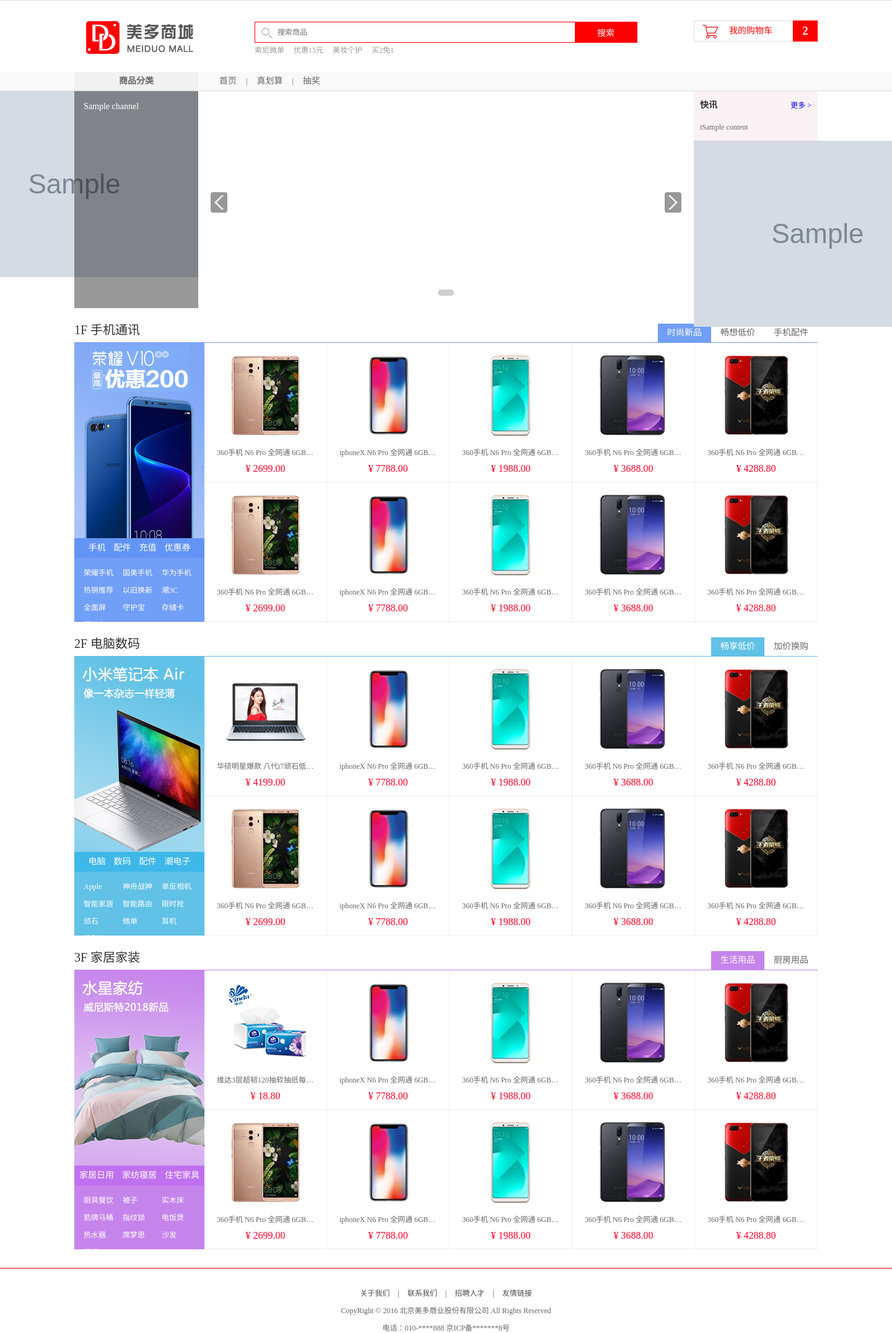
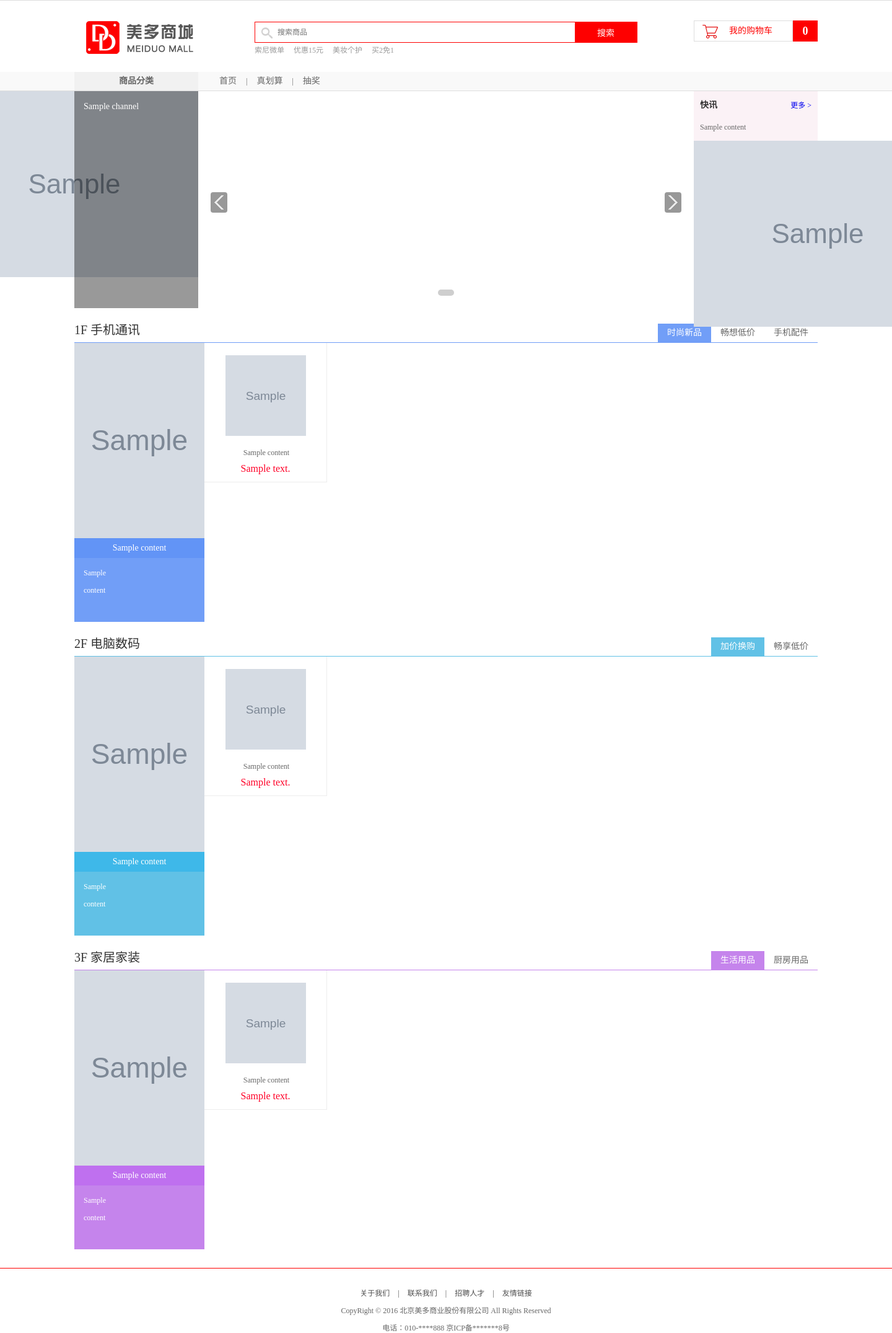
Before and after one commit to YeleZY/meiduo_mall27, a Python web app: template meiduo_mall/meiduo_mall/templates/index.html in a window 1440 px wide; the page is wider, and only the part inside the window is pictured. Shown: the part 29-2179 px from the top of that part at 62% size. Run offline with Jinja, Linux system fonts and the light colour scheme; the template is opened without the code that fills it: most values are stand-ins (such as "Sample title", 1, 10 or a date in 2020); grey boxes marked "Sample" are stand-in pictures.

Commit message:
展示首页商品广告

```diff
--- a/meiduo_mall/meiduo_mall/templates/index.html
+++ b/meiduo_mall/meiduo_mall/templates/index.html
@@ -1,4 +1,5 @@
-<!DOCTYPE html PUBLIC "-//W3C//DTD XHTML 1.0 Transitional//EN" "http://www.w3.org/TR/xhtml1/DTD/xhtml1-transitional.dtd">
+<!DOCTYPE html PUBLIC "-//W3C//DTD XHTML 1.0 Transitional//EN"
+        "http://www.w3.org/TR/xhtml1/DTD/xhtml1-transitional.dtd">
 <html xmlns="http://www.w3.org/1999/xhtml" xml:lang="en">
 <head>
     <meta http-equiv="Content-Type" content="text/html;charset=UTF-8">
@@ -31,16 +32,16 @@
                     <span>|</span>
                     <a href="/info/">用户中心</a>
                     <span>|</span>
-					<a href="../static/cart.html">我的购物车</a>
+                    <a href="/carts/">我的购物车</a>
                     <span>|</span>
-					<a href="../static/user_center_order.html">我的订单</a>
+                    <a href="/orders/info/1/">我的订单</a>
                 </div>
             </div>
         </div>
     </div>
 
     <div class="search_bar clearfix">
-		<a href="index.html" class="logo fl"><img src="../static/images/logo.png"></a>
+        <a href="/" class="logo fl"><img src="/static/images/logo.png"></a>
         <div class="search_wrap fl">
             <form method="get" action="/search/" class="search_con">
                 <input type="text" class="input_text fl" name="q" placeholder="搜索商品">
@@ -54,19 +55,14 @@
             </ul>
         </div>
 
-		<div class="guest_cart fr">
-			<a href="../static/cart.html" class="cart_name fl">我的购物车</a>
-			<div class="goods_count fl" id="show_count">2</div>
+        <div @mouseenter="get_carts" class="guest_cart fr" v-cloak>
+            <a href="/carts/" class="cart_name fl">我的购物车</a>
+            <div class="goods_count fl" id="show_count">[[ cart_total_count ]]</div>
             <ul class="cart_goods_show">
-				<li>
-					<img src="../static/images/goods/goods001.jpg" alt="商品图片">
-					<h4>华为 HUAWEI P10 Plus 6GB+64GB 钻雕金 移动联通电信4G手机 双卡双待</h4>
-					<div>1</div>
-				</li>
-				<li>
-					<img src="../static/images/goods/goods002.jpg" alt="商品图片">
-					<h4>Apple iPhoneX 64GB 深空灰色 移动联通电信4G手机</h4>
-					<div>1</div>
+                <li v-for="sku in carts">
+                    <img :src="sku.default_image_url" alt="商品图片">
+                    <h4>[[ sku.name ]]</h4>
+                    <div>[[ sku.count ]]</div>
                 </li>
             </ul>
         </div>
@@ -88,7 +84,7 @@
     <div class="pos_center_con clearfix">
         <ul class="slide">
             {% for content in contents.index_lbt %}
-			<li><a href="{{ content.url }}"><img src="{{ content.image }}" alt="{{ content.title }}"></a></li>
+                <li><a href="{{ content.url }}"><img src="{{ content.image.url }}" alt="{{ content.title }}"></a></li>
             {% endfor %}
         </ul>
         <div class="prev"></div>
@@ -106,7 +102,7 @@
                     <div class="level2">
                         {% for cat2 in group.sub_cats %}
                             <div class="list_group">
-						<div class="group_name fl">{{ cat2.name }}&gt; &gt;</div>
+                                <div class="group_name fl">{{ cat2.name }} &gt;</div>
                                 <div class="group_detail fl">
                                     {% for cat3 in cat2.sub_cats %}
                                         <a href="/list/{{ cat3.id }}/1/">{{ cat3.name }}</a>
@@ -114,21 +110,6 @@
                                 </div>
                             </div>
                         {% endfor %}
-					<div class="list_group">
-						<div class="group_name fl">运营商 &gt;</div>
-						<div class="group_detail fl">
-							<a href="#">合约机</a>
-							<a href="#">选号码</a>
-							<a href="#">固话宽带</a>
-							<a href="#">办套餐</a>
-							<a href="#">充话费/流量</a>
-							<a href="#">中国电信</a>
-							<a href="#">中国移动</a>
-							<a href="#">中国联通</a>
-							<a href="#">京东通信</a>
-							<a href="#">170选号</a>
-						</div>
-					</div>
                     </div>
                 </li>
             {% endfor %}
@@ -141,11 +122,11 @@
             </div>
             <ul class="news_list">
                 {% for content in contents.index_kx %}
-				<li><a href="{{ content.url }}">i{{ content.title }}</a></li>
+                    <li><a href="{{ content.url }}">{{ content.title }}</a></li>
                 {% endfor %}
             </ul>
             {% for content in contents.index_ytgg %}
-			<a href="{{ content.url }}" class="advs"><img src="{{ content.image }}"></a>
+                <a href="{{ content.url }}" class="advs"><img src="{{ content.image.url }}"></a>
             {% endfor %}
         </div>
     </div>
@@ -154,85 +135,53 @@
         <div class="list_title clearfix">
             <h3 class="fl" id="model01">1F 手机通讯</h3>
             <div class="subtitle fr">
-				<a href="javascript:;" class="active">时尚新品</a>
-				<a href="javascript:;">畅想低价</a>
-				<a href="javascript:;">手机配件</a>
+                <a @mouseenter="f1_tab=1" :class="f1_tab===1?'active':''">时尚新品</a>
+                <a @mouseenter="f1_tab=2" :class="f1_tab===2?'active':''">畅想低价</a>
+                <a @mouseenter="f1_tab=3" :class="f1_tab===3?'active':''">手机配件</a>
             </div>
         </div>
         <div class="goods_con clearfix">
             <div class="goods_banner fl">
-				<img src="../static/images/banner01.jpg">
+                <img src="{{ contents.index_1f_logo.0.image.url }}">
                 <div class="channel">
-					<a href="#">手机</a>
-					<a href="#">配件</a>
-					<a href="#">充值</a>
-					<a href="#">优惠券</a>
+                    {% for content in contents.index_1f_pd %}
+                        <a href="{{ content.url }}">{{ content.title }}</a>
+                    {% endfor %}
                 </div>
                 <div class="key_words">
-					<a href="#">荣耀手机</a>
-					<a href="#">国美手机</a>
-					<a href="#">华为手机</a>
-					<a href="#">热销推荐</a>
-					<a href="#">以旧换新</a>
-					<a href="#">潮3C</a>
-					<a href="#">全面屏</a>
-					<a href="#">守护宝</a>
-					<a href="#">存储卡</a>
-					<a href="#">保护套</a>
+                    {% for content in contents.index_1f_bq %}
+                        <a href="{{ content.url }}">{{ content.title }}</a>
+                    {% endfor %}
                 </div>
+
             </div>
             <div class="goods_list_con">
-				<ul class="goods_list fl goods_list_show">
+                <ul v-show="f1_tab===1" class="goods_list fl">
+                    {% for content in contents.index_1f_ssxp %}
                         <li>
-						<a href="http://itcast.cn/" class="goods_pic"><img src="../static/images/goods/goods003.jpg"></a>
-						<h4><a href="#" title="360手机 N6 Pro 全网通 6GB+128GB 极夜黑">360手机 N6 Pro 全网通 6GB+128GB 极夜黑</a></h4>
-						<div class="price">¥ 2699.00</div>
+                            <a href="{{ content.url }}" class="goods_pic"><img src="{{ content.image.url }}"></a>
+                            <h4><a href="{{ content.url }}" title="{{ content.title }}">{{ content.title }}</a></h4>
+                            <div class="price">{{ content.text }}</div>
                         </li>
+                    {% endfor %}
+                </ul>
+                <ul v-show="f1_tab===2" class="goods_list fl">
+                    {% for content in contents.index_1f_cxdj %}
                         <li>
-						<a href="#" class="goods_pic"><img src="../static/images/goods/goods002.jpg"></a>
-						<h4><a href="#">iphoneX N6 Pro 全网通 6GB+128GB 极夜黑</a></h4>
-						<div class="price">¥ 7788.00</div>
+                            <a href="{{ content.url }}" class="goods_pic"><img src="{{ content.image.url }}"></a>
+                            <h4><a href="{{ content.url }}" title="{{ content.title }}">{{ content.title }}</a></h4>
+                            <div class="price">{{ content.text }}</div>
                         </li>
+                    {% endfor %}
+                </ul>
+                <ul v-show="f1_tab===3" class="goods_list fl">
+                    {% for content in contents.index_1f_sjpj %}
                         <li>
-						<a href="#" class="goods_pic"><img src="../static/images/goods/goods001.jpg"></a>
-						<h4><a href="#">360手机 N6 Pro 全网通 6GB+128GB 极夜黑</a></h4>
-						<div class="price">¥ 1988.00</div>
+                            <a href="{{ content.url }}" class="goods_pic"><img src="{{ content.image.url }}"></a>
+                            <h4><a href="{{ content.url }}" title="{{ content.title }}">{{ content.title }}</a></h4>
+                            <div class="price">{{ content.text }}</div>
                         </li>
-					<li>
-						<a href="#" class="goods_pic"><img src="../static/images/goods/goods004.jpg"></a>
-						<h4><a href="#">360手机 N6 Pro 全网通 6GB+128GB 极夜黑</a></h4>
-						<div class="price">¥ 3688.00</div>
-					</li>
-					<li>
-						<a href="#" class="goods_pic"><img src="../static/images/goods/goods005.jpg"></a>
-						<h4><a href="#">360手机 N6 Pro 全网通 6GB+128GB 极夜黑</a></h4>
-						<div class="price">¥ 4288.80</div>
-					</li>
-					<li>
-						<a href="#" class="goods_pic"><img src="../static/images/goods/goods003.jpg"></a>
-						<h4><a href="#">360手机 N6 Pro 全网通 6GB+128GB 极夜黑</a></h4>
-						<div class="price">¥ 2699.00</div>
-					</li>
-					<li>
-						<a href="#" class="goods_pic"><img src="../static/images/goods/goods002.jpg"></a>
-						<h4><a href="#">iphoneX N6 Pro 全网通 6GB+128GB 极夜黑</a></h4>
-						<div class="price">¥ 7788.00</div>
-					</li>
-					<li>
-						<a href="#" class="goods_pic"><img src="../static/images/goods/goods001.jpg"></a>
-						<h4><a href="#">360手机 N6 Pro 全网通 6GB+128GB 极夜黑</a></h4>
-						<div class="price">¥ 1988.00</div>
-					</li>
-					<li>
-						<a href="#" class="goods_pic"><img src="../static/images/goods/goods004.jpg"></a>
-						<h4><a href="#">360手机 N6 Pro 全网通 6GB+128GB 极夜黑</a></h4>
-						<div class="price">¥ 3688.00</div>
-					</li>
-					<li>
-						<a href="#" class="goods_pic"><img src="../static/images/goods/goods005.jpg"></a>
-						<h4><a href="#">360手机 N6 Pro 全网通 6GB+128GB 极夜黑</a></h4>
-						<div class="price">¥ 4288.80</div>
-					</li>
+                    {% endfor %}
                 </ul>
             </div>
         </div>
@@ -242,84 +191,42 @@
         <div class="list_title clearfix">
             <h3 class="fl" id="model01">2F 电脑数码</h3>
             <div class="subtitle fr">
-			<a href="javascript:;" class="active">畅享低价</a>
-            <a href="javascript:;">加价换购</a>
+                <a @mouseenter="f2_tab=1" :class="f2_tab===1?'active':''">加价换购</a>
+                <a @mouseenter="f2_tab=2" :class="f2_tab===2?'active':''">畅享低价</a>
             </div>
         </div>
         <div class="goods_con clearfix">
             <div class="goods_banner fl">
-				<img src="../static/images/banner02.jpg">
+                <img src="{{ contents.index_2f_logo.0.image.url }}">
                 <div class="channel">
-					<a href="#">电脑</a>
-					<a href="#">数码</a>
-					<a href="#">配件</a>
-					<a href="#">潮电子</a>
+                    {% for content in contents.index_2f_pd %}
+                        <a href="{{ content.url }}">{{ content.title }}</a>
+                    {% endfor %}
                 </div>
                 <div class="key_words">
-					<a href="#">Apple</a>
-					<a href="#">神舟战神</a>
-					<a href="#">单反相机</a>
-					<a href="#">智能家居</a>
-					<a href="#">智能路由</a>
-					<a href="#">限时抢</a>
-					<a href="#">顽石</a>
-					<a href="#">微单</a>
-					<a href="#">耳机</a>
-					<a href="#">投影机</a>
+                    {% for content in contents.index_2f_bq %}
+                        <a href="{{ content.url }}">{{ content.title }}</a>
+                    {% endfor %}
                 </div>
             </div>
             <div class="goods_list_con">
-				<ul class="goods_list fl goods_list_show">
+                <ul v-show="f2_tab===1" class="goods_list fl">
+                    {% for content in contents.index_2f_cxdj %}
                         <li>
-						<a href="#" class="goods_pic"><img src="../static/images/goods/goods008.jpg"></a>
-						<h4><a href="#" title="华硕明星爆款 八代i7顽石低至4199">华硕明星爆款 八代i7顽石低至4199</a></h4>
-						<div class="price">¥ 4199.00</div>
+                            <a href="{{ content.url }}" class="goods_pic"><img src="{{ content.image.url }}"></a>
+                            <h4><a href="{{ content.url }}" title="{{ content.title }}">{{ content.title }}</a></h4>
+                            <div class="price">{{ content.text }}</div>
                         </li>
+                    {% endfor %}
+                </ul>
+                <ul v-show="f2_tab===2" class="goods_list fl">
+                    {% for content in contents.index_2f_jjhg %}
                         <li>
-						<a href="#" class="goods_pic"><img src="../static/images/goods/goods002.jpg"></a>
-						<h4><a href="#">iphoneX N6 Pro 全网通 6GB+128GB 极夜黑</a></h4>
-						<div class="price">¥ 7788.00</div>
+                            <a href="{{ content.url }}" class="goods_pic"><img src="{{ content.image.url }}"></a>
+                            <h4><a href="{{ content.url }}" title="{{ content.title }}">{{ content.title }}</a></h4>
+                            <div class="price">{{ content.text }}</div>
                         </li>
-					<li>
-						<a href="#" class="goods_pic"><img src="../static/images/goods/goods001.jpg"></a>
-						<h4><a href="#">360手机 N6 Pro 全网通 6GB+128GB 极夜黑</a></h4>
-						<div class="price">¥ 1988.00</div>
-					</li>
-					<li>
-						<a href="#" class="goods_pic"><img src="../static/images/goods/goods004.jpg"></a>
-						<h4><a href="#">360手机 N6 Pro 全网通 6GB+128GB 极夜黑</a></h4>
-						<div class="price">¥ 3688.00</div>
-					</li>
-					<li>
-						<a href="#" class="goods_pic"><img src="../static/images/goods/goods005.jpg"></a>
-						<h4><a href="#">360手机 N6 Pro 全网通 6GB+128GB 极夜黑</a></h4>
-						<div class="price">¥ 4288.80</div>
-					</li>
-					<li>
-						<a href="#" class="goods_pic"><img src="../static/images/goods/goods003.jpg"></a>
-						<h4><a href="#">360手机 N6 Pro 全网通 6GB+128GB 极夜黑</a></h4>
-						<div class="price">¥ 2699.00</div>
-					</li>
-					<li>
-						<a href="#" class="goods_pic"><img src="../static/images/goods/goods002.jpg"></a>
-						<h4><a href="#">iphoneX N6 Pro 全网通 6GB+128GB 极夜黑</a></h4>
-						<div class="price">¥ 7788.00</div>
-					</li>
-					<li>
-						<a href="#" class="goods_pic"><img src="../static/images/goods/goods001.jpg"></a>
-						<h4><a href="#">360手机 N6 Pro 全网通 6GB+128GB 极夜黑</a></h4>
-						<div class="price">¥ 1988.00</div>
-					</li>
-					<li>
-						<a href="#" class="goods_pic"><img src="../static/images/goods/goods004.jpg"></a>
-						<h4><a href="#">360手机 N6 Pro 全网通 6GB+128GB 极夜黑</a></h4>
-						<div class="price">¥ 3688.00</div>
-					</li>
-					<li>
-						<a href="#" class="goods_pic"><img src="../static/images/goods/goods005.jpg"></a>
-						<h4><a href="#">360手机 N6 Pro 全网通 6GB+128GB 极夜黑</a></h4>
-						<div class="price">¥ 4288.80</div>
-					</li>
+                    {% endfor %}
                 </ul>
             </div>
         </div>
@@ -329,83 +236,42 @@
         <div class="list_title clearfix">
             <h3 class="fl" id="model01">3F 家居家装</h3>
             <div class="subtitle fr">
-				<a href="javascript:;" class="active">生活用品</a>
-                <a href="javascript:;">厨房用品</a>
+                <a @mouseenter="f3_tab=1" :class="f3_tab===1?'active':''">生活用品</a>
+                <a @mouseenter="f3_tab=2" :class="f3_tab===2?'active':''">厨房用品</a>
             </div>
         </div>
         <div class="goods_con clearfix">
             <div class="goods_banner fl">
-				<img src="../static/images/banner03.jpg">
+                <img src="{{ contents.index_3f_logo.0.image.url }}">
                 <div class="channel">
-					<a href="#">家居日用</a>
-					<a href="#">家纺寝居</a>
-					<a href="#">住宅家具</a>
+                    {% for content in contents.index_3f_pd %}
+                        <a href="{{ content.url }}">{{ content.title }}</a>
+                    {% endfor %}
                 </div>
                 <div class="key_words">
-					<a href="#">厨具餐饮</a>
-					<a href="#">被子</a>
-					<a href="#">实木床</a>
-					<a href="#">箭牌马桶</a>
-					<a href="#">指纹锁</a>
-					<a href="#">电饭煲</a>
-					<a href="#">热水器</a>
-					<a href="#">席梦思</a>
-					<a href="#">沙发</a>
-					<a href="#">酒柜</a>
+                    {% for content in contents.index_3f_bq %}
+                        <a href="{{ content.url }}">{{ content.title }}</a>
+                    {% endfor %}
                 </div>
             </div>
             <div class="goods_list_con">
-				<ul class="goods_list fl goods_list_show">
+                <ul v-show="f3_tab===1" class="goods_list fl">
+                    {% for content in contents.index_3f_shyp %}
                         <li>
-						<a href="#" class="goods_pic"><img src="../static/images/goods/goods009.jpg"></a>
-						<h4><a href="#" title="维达3层超韧120抽软抽纸每提4包【大规格L】V2240(4包)">维达3层超韧120抽软抽纸每提4包【大规格L】V2240(4包)</a></h4>
-						<div class="price">¥ 18.80</div>
+                            <a href="{{ content.url }}" class="goods_pic"><img src="{{ content.image.url }}"></a>
+                            <h4><a href="{{ content.url }}" title="{{ content.title }}">{{ content.title }}</a></h4>
+                            <div class="price">{{ content.text }}</div>
                         </li>
+                    {% endfor %}
+                </ul>
+                <ul v-show="f3_tab===2" class="goods_list fl">
+                    {% for content in contents.index_3f_cfyp %}
                         <li>
-						<a href="#" class="goods_pic"><img src="../static/images/goods/goods002.jpg"></a>
-						<h4><a href="#">iphoneX N6 Pro 全网通 6GB+128GB 极夜黑</a></h4>
-						<div class="price">¥ 7788.00</div>
+                            <a href="{{ content.url }}" class="goods_pic"><img src="{{ content.image.url }}"></a>
+                            <h4><a href="{{ content.url }}" title="{{ content.title }}">{{ content.title }}</a></h4>
+                            <div class="price">{{ content.text }}</div>
                         </li>
-					<li>
-						<a href="#" class="goods_pic"><img src="../static/images/goods/goods001.jpg"></a>
-						<h4><a href="#">360手机 N6 Pro 全网通 6GB+128GB 极夜黑</a></h4>
-						<div class="price">¥ 1988.00</div>
-					</li>
-					<li>
-						<a href="#" class="goods_pic"><img src="../static/images/goods/goods004.jpg"></a>
-						<h4><a href="#">360手机 N6 Pro 全网通 6GB+128GB 极夜黑</a></h4>
-						<div class="price">¥ 3688.00</div>
-					</li>
-					<li>
-						<a href="#" class="goods_pic"><img src="../static/images/goods/goods005.jpg"></a>
-						<h4><a href="#">360手机 N6 Pro 全网通 6GB+128GB 极夜黑</a></h4>
-						<div class="price">¥ 4288.80</div>
-					</li>
-					<li>
-						<a href="#" class="goods_pic"><img src="../static/images/goods/goods003.jpg"></a>
-						<h4><a href="#">360手机 N6 Pro 全网通 6GB+128GB 极夜黑</a></h4>
-						<div class="price">¥ 2699.00</div>
-					</li>
-					<li>
-						<a href="#" class="goods_pic"><img src="../static/images/goods/goods002.jpg"></a>
-						<h4><a href="#">iphoneX N6 Pro 全网通 6GB+128GB 极夜黑</a></h4>
-						<div class="price">¥ 7788.00</div>
-					</li>
-					<li>
-						<a href="#" class="goods_pic"><img src="../static/images/goods/goods001.jpg"></a>
-						<h4><a href="#">360手机 N6 Pro 全网通 6GB+128GB 极夜黑</a></h4>
-						<div class="price">¥ 1988.00</div>
-					</li>
-					<li>
-						<a href="#" class="goods_pic"><img src="../static/images/goods/goods004.jpg"></a>
-						<h4><a href="#">360手机 N6 Pro 全网通 6GB+128GB 极夜黑</a></h4>
-						<div class="price">¥ 3688.00</div>
-					</li>
-					<li>
-						<a href="#" class="goods_pic"><img src="../static/images/goods/goods005.jpg"></a>
-						<h4><a href="#">360手机 N6 Pro 全网通 6GB+128GB 极夜黑</a></h4>
-						<div class="price">¥ 4288.80</div>
-					</li>
+                    {% endfor %}
                 </ul>
             </div>
         </div>
@@ -422,7 +288,7 @@
             <a href="#">友情链接</a>
         </div>
         <p>CopyRight © 2016 北京美多商业股份有限公司 All Rights Reserved</p>
-		<p>电话：010-****888    京ICP备*******8号</p>
+        <p>电话：010-****888 京ICP备*******8号</p>
     </div>
 </div>
 <script type="text/javascript" src="/static/js/slide.js"></script>
```
Lines whose indentation alone changed are shown as unchanged.
